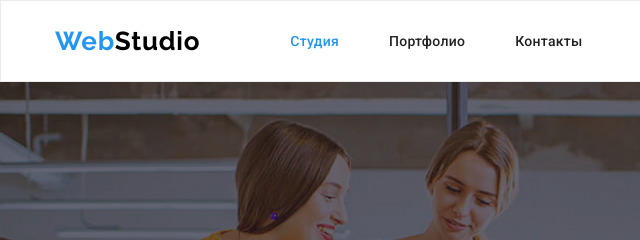
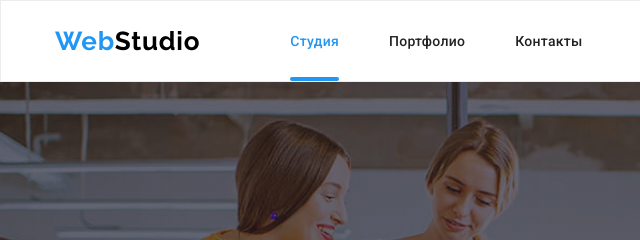
Before and after one commit to dmyyytro/goit-markup-hw-05, a plain HTML site: page index.html in a window 1280 px wide. In both pictures the pointer is over the link "Студия". Shown: the top 240 px of the page, 0-640 px from the left. Drawn offline with nearby package versions, Linux system fonts and the light colour scheme.

Commit message:
Update styles.css

```diff
--- a/css/styles.css
+++ b/css/styles.css
@@ -161,11 +161,12 @@ img {
 
 /*====== NAVIGATION LIST LINK ======*/
 
-.navigation-list-link .current::after {
+.navigation-list-link.current::after {
   content: "";
   display: block;
   position: absolute;
   bottom: 0%;
+  opacity: 1;
 
   width: 100%;
   height: 4px;
@@ -174,6 +175,9 @@ img {
   background-color: var(--accent-color);
 }
 
+.navigation-list-item .current {
+  color: var(--accent-color);
+}
 .navigation-list-link {
   font-weight: 500;
   line-height: 1.143;
@@ -186,8 +190,8 @@ img {
   transition: color 250ms cubic-bezier(0.4, 0, 0.2, 1);
 }
 
-.navigation-list-link:hover,
-.navigation-list-link:focus {
+.navigation-list .navigation-list-link:hover,
+.navigation-list .navigation-list-link:focus {
   color: var(--accent-color);
 }
 
```
